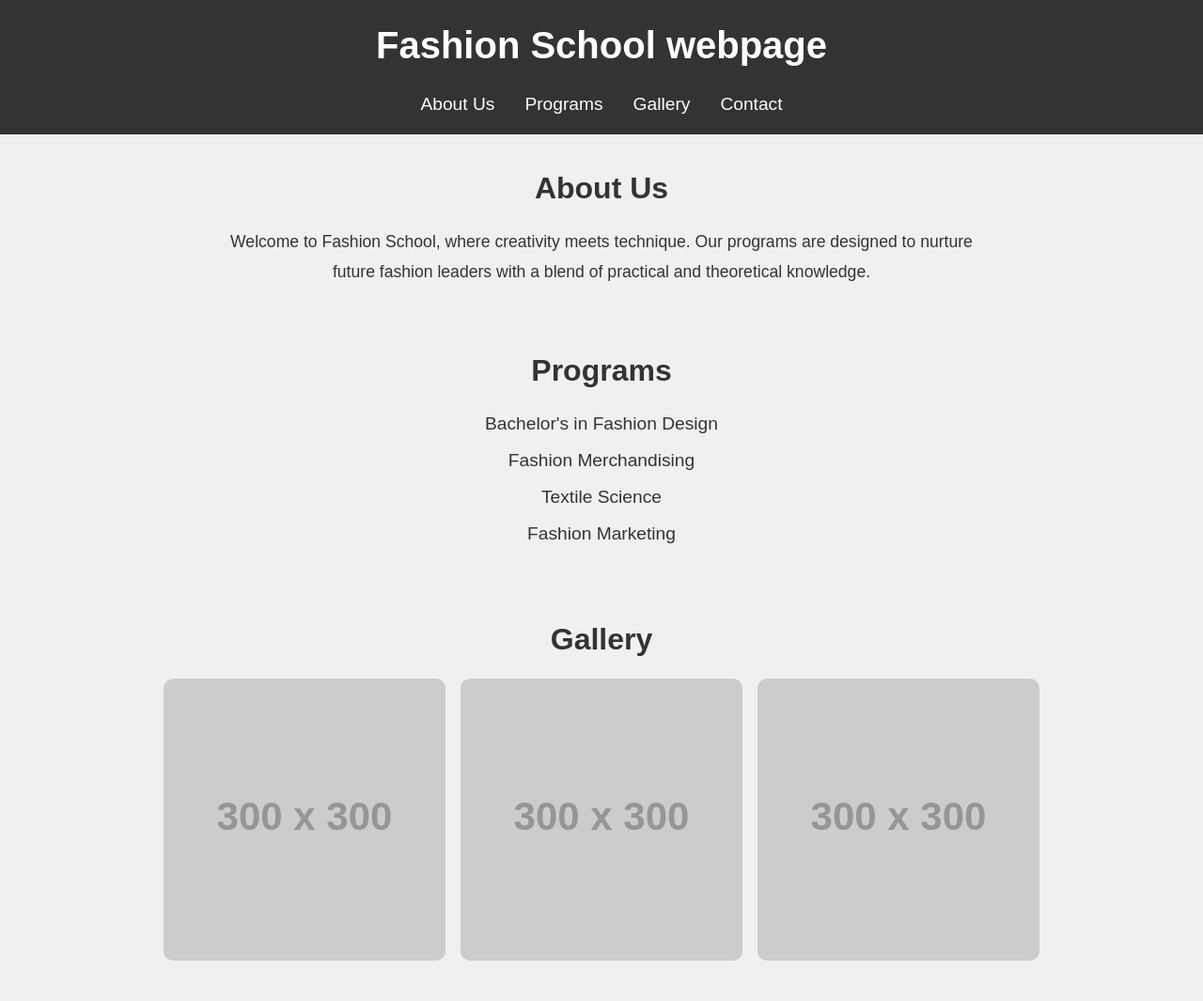
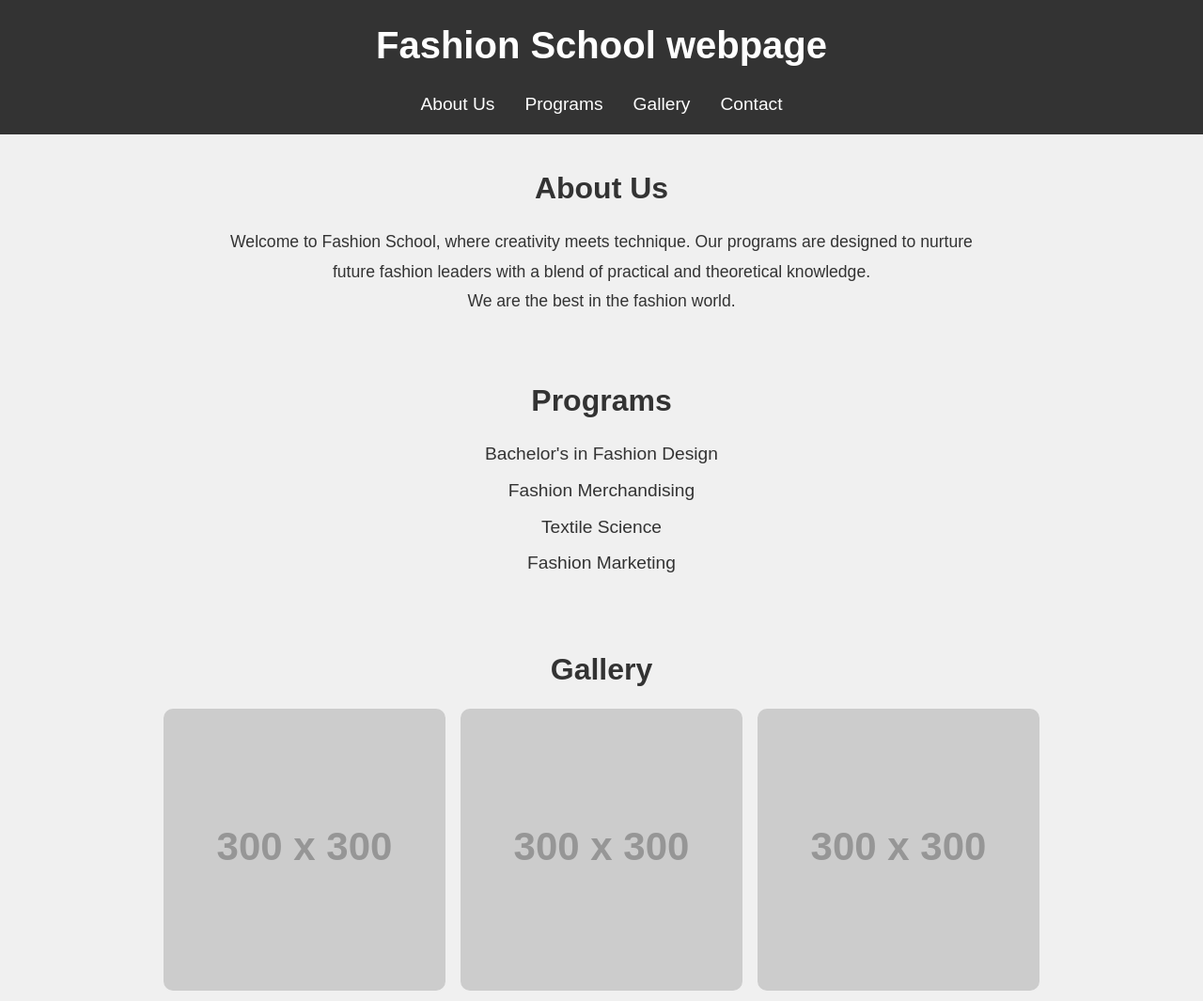
Before and after one commit to Teeyira10/Fashion-school, a plain HTML site: page index.html in a window 1280 px wide. Shown: the top 1065 px of the page at 94% size. Drawn offline with Linux system fonts and the light colour scheme; placeholder pictures from the web are drawn by us.

Commit message:
edited the body

```diff
--- a/index.html
+++ b/index.html
@@ -24,7 +24,9 @@
     <section id="about" class="section">
         <h2>About Us</h2>
         <p>Welcome to Fashion School, where creativity meets technique. Our programs are designed to nurture future fashion leaders with a blend of practical and theoretical knowledge.</p>
+	<p> We are the best in the fashion world. </p>
     </section>
+
 
     <section id="programs" class="section">
         <h2>Programs</h2>
```
